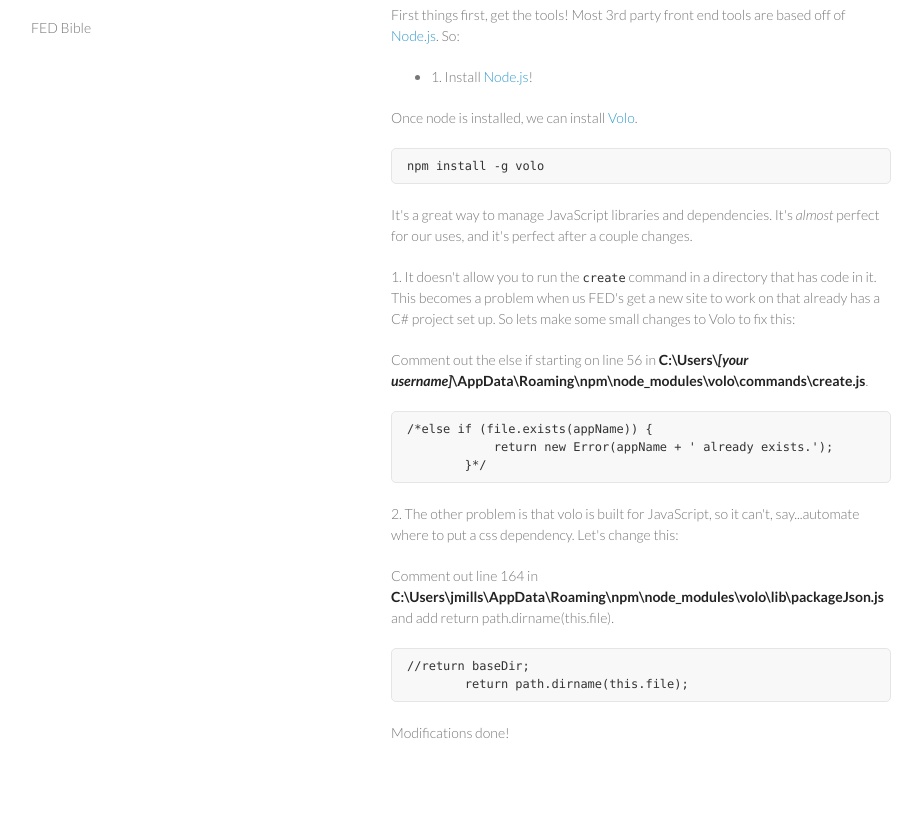
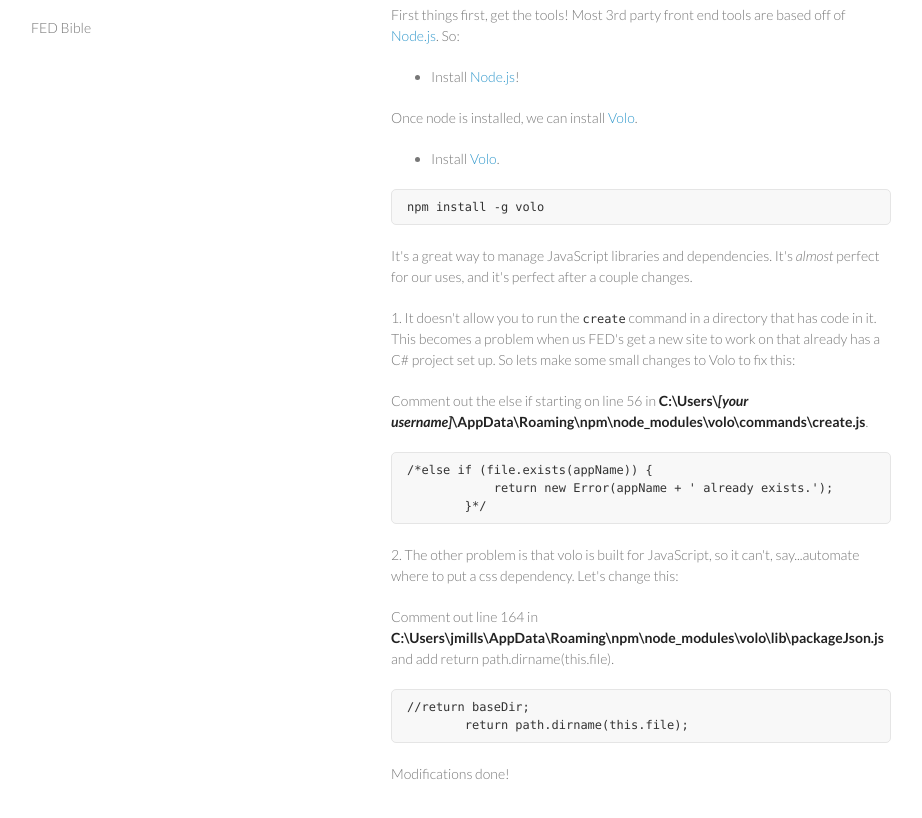
Before and after one commit to delphic-digital/delphic-digital.github.io, a plain HTML site: page index.html in a window 1280 px wide. Shown: the part 92-910 px from the top of the page, without its empty margins (179-1101 px from the left). Drawn offline with Linux system fonts and the light colour scheme.

Commit message:
Update index.html

```diff
--- a/index.html
+++ b/index.html
@@ -24,9 +24,12 @@
 
 <p>First things first, get the tools! Most 3rd party front end tools are based off of <a href="http://nodejs.org/">Node.js</a>. So: </p>
 <ul>
-<li>1. Install <a href="http://nodejs.org/">Node.js</a>!</li>
+<li>Install <a href="http://nodejs.org/">Node.js</a>!</li>
 </ul>
 <p>Once node is installed, we can install <a href="http://volojs.org/">Volo</a>.</p>
+<ul>
+<li>Install <a href="http://volojs.org/">Volo</a>.</li>
+</ul>
 <pre><code>npm install -g volo</code></pre>
 <p>It's a great way to manage JavaScript libraries and dependencies. It's <em>almost</em> perfect for our uses, and it's perfect after a couple changes.</p>
 <p>1. It doesn't allow you to run the <code>create</code> command in a directory that has code in it. This becomes a problem when us FED's get a new site to work on that already has a C# project set up. So lets make some small changes to Volo to fix this:</p>
```
